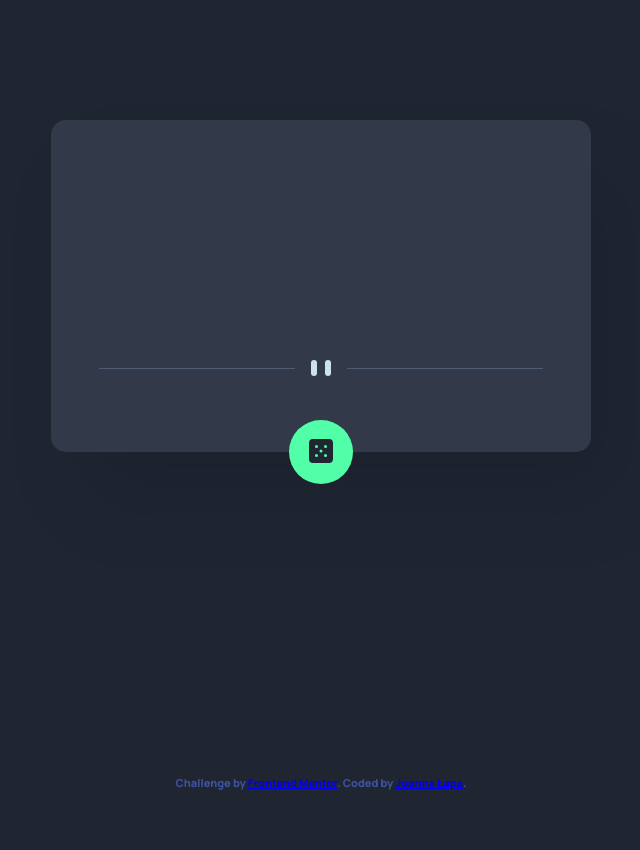
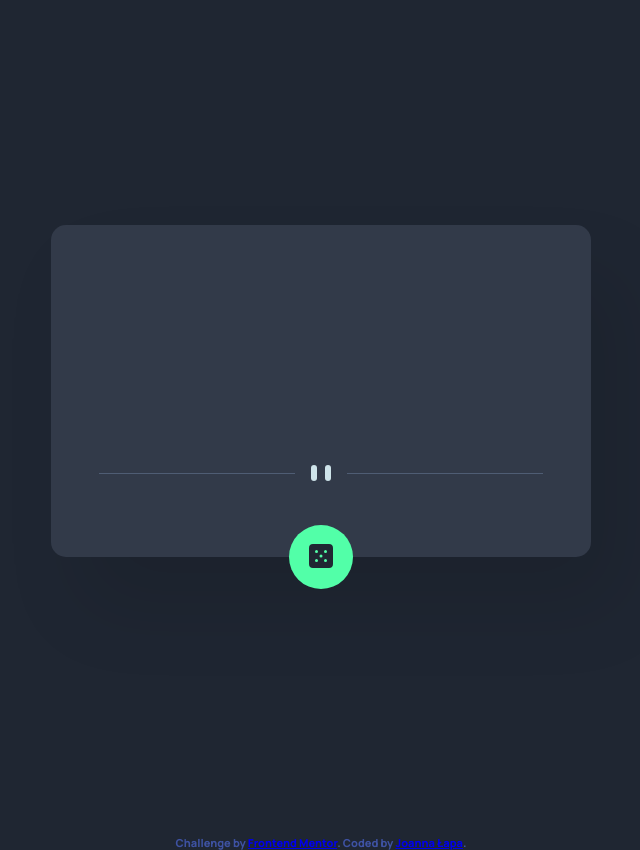
Before and after one commit to JoannaLapa/advice-app-challenge, a website: page index.html in a window 1280 px wide. Shown: the whole page, without its empty margins (319-959 px from the left). Before the commit the page ends 800 px from the top, so only its background shows below. Drawn offline with Linux system fonts and the light colour scheme; no server answers.

Commit message:
layout corrected and h1 added

```diff
--- a/index.html
+++ b/index.html
@@ -23,8 +23,8 @@
                         </p>
                     </div>
                     <div class="advice__txt-box">
-                        <p class="advice__txt" id="advice">
-                        </p>
+                        <h1 class="advice__txt" id="advice">
+                        </h1>
                     </div>
                     <div class="advice__pattern-divider"></div>
                 </div>
--- a/src/sass/style.scss
+++ b/src/sass/style.scss
@@ -19,7 +19,7 @@ body {
 	display: flex;
 	flex-direction: column;
 	align-items: center;
-	justify-content: center;
+	justify-content: space-evenly;
 	padding: 12rem 1.6rem;
 	max-width: 144rem;
 }
@@ -27,9 +27,11 @@ body {
 .advice {
 	&__container {
 		position: relative;
-		display: grid;
-		align-items: end;
-		justify-items: center;
+		display: flex;
+		flex-direction: column;
+		align-items: center;
+		justify-content: end;
+		margin-top: 10.5rem;
 		width: 34.3rem;
 		height: 34.7rem;
 	}
@@ -116,12 +118,15 @@ body {
 
 .attribution {
 	position: absolute;
-	bottom: 1rem;
+	bottom: -5rem;
 	left: 50%;
 	transform: translateX(-50%);
 	text-align: center;
 	font-size: 11px;
 	color: hsl(228, 45%, 44%);
+}
+footer {
+	height: 1.5rem;
 }
 
 @media (min-width: 992px) {
```
Also changed, not shown: dist/css/style.min.css, 1 other file.
